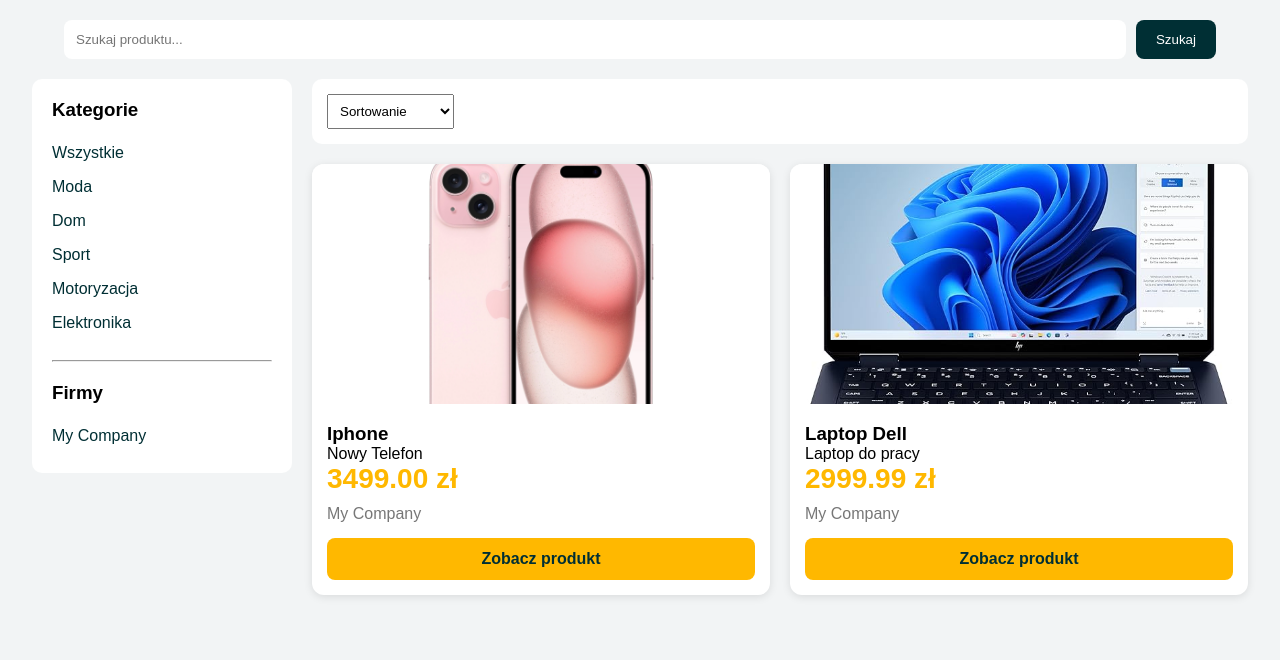
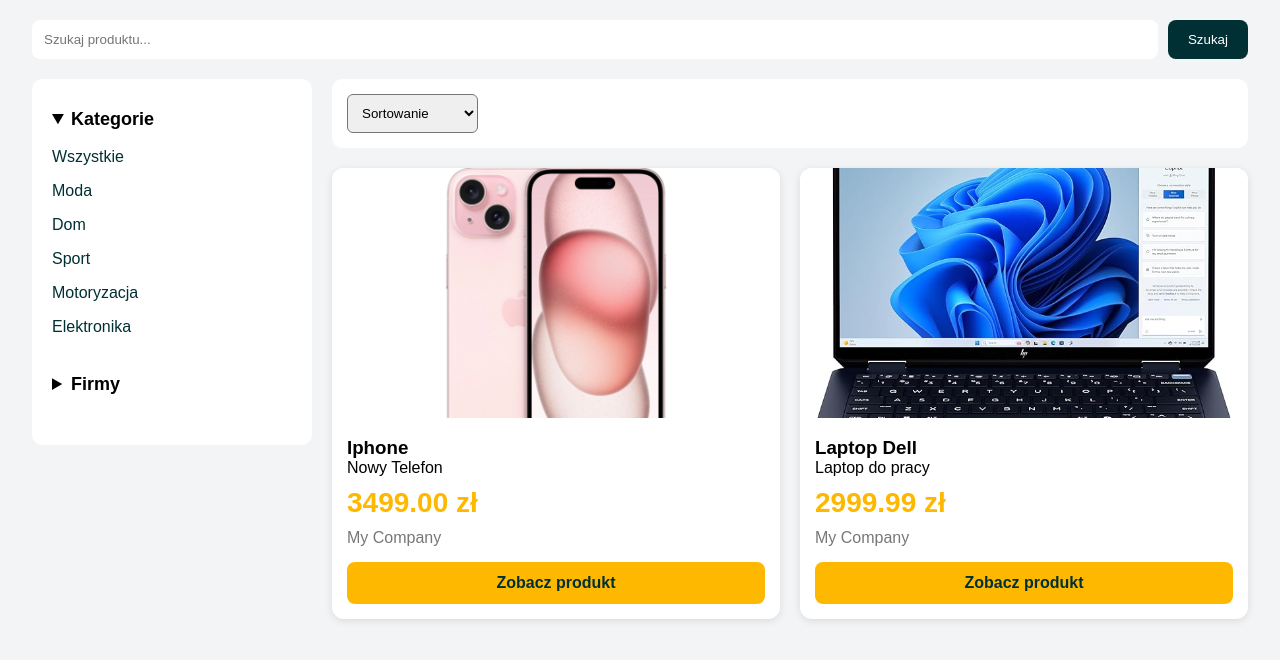
Before and after one commit to c0ntl1e/allegro-clone, a Django app: page / in a window 1280 px wide. Shown: the part 65-725 px from the top of the page. Run offline with Django 5.2, Linux system fonts and the light colour scheme; data comes from the database, SQL or seed files in the repository.

Commit message:
Update homepage filters

```diff
--- a/products/templates/products/homepage.html
+++ b/products/templates/products/homepage.html
@@ -53,124 +52,97 @@
 }
 
 .search-bar{
-
-    width:90%;
+    width:95%;
     margin:20px auto;
-
     display:flex;
     gap:10px;
 }
 
 .search-bar input{
-
     flex:1;
-
     padding:12px;
-
     border:none;
     border-radius:8px;
 }
 
 .search-bar button{
-
     padding:12px 20px;
-
     border:none;
-
     background:#002f34;
     color:white;
-
     border-radius:8px;
-
     cursor:pointer;
 }
 
 .content{
-
     width:95%;
     margin:auto;
-
     display:flex;
-
     gap:20px;
 }
 
 .sidebar{
-
-    width:260px;
-
+    width:280px;
     background:white;
-
     padding:20px;
-
     border-radius:10px;
-
     height:fit-content;
 }
 
-.sidebar h3{
-    margin-bottom:15px;
+.sidebar details{
+    margin-bottom:20px;
+}
+
+.sidebar summary{
+    cursor:pointer;
+    font-size:18px;
+    font-weight:bold;
+    padding:10px 0;
 }
 
 .sidebar a{
+    display:block;
+    padding:8px 0;
+    color:#002f34;
+    text-decoration:none;
+}
 
-    display:block;
-
-    padding:8px 0;
-
-    text-decoration:none;
-
-    color:#002f34;
+.sidebar a:hover{
+    color:#ffb800;
 }
 
 .main{
-
     flex:1;
 }
 
 .sort-box{
-
     background:white;
-
     padding:15px;
-
     border-radius:10px;
-
     margin-bottom:20px;
 }
 
 .sort-box select{
-
-    padding:8px;
+    padding:10px;
+    border-radius:6px;
 }
 
 .products{
-
     display:grid;
-
-    grid-template-columns:
-    repeat(auto-fit,minmax(280px,1fr));
-
+    grid-template-columns:repeat(auto-fill,minmax(300px,1fr));
     gap:20px;
 }
 
 .product{
-
     background:white;
-
     border-radius:12px;
-
     overflow:hidden;
-
     box-shadow:0 2px 8px rgba(0,0,0,.1);
 }
 
 .product img{
-
     width:100%;
-
-    height:240px;
-
+    height:250px;
     object-fit:cover;
 }
 
@@ -179,46 +151,31 @@
 }
 
 .product-price{
-
     font-size:28px;
-
     font-weight:bold;
-
     color:#ffb800;
+    margin-top:10px;
 }
 
 .product-company{
-
     color:#777;
-
     margin-top:10px;
 }
 
 .product-button{
-
     display:block;
-
     text-align:center;
-
     background:#ffb800;
-
     color:#002f34;
-
     text-decoration:none;
-
     padding:12px;
-
     border-radius:8px;
-
     margin-top:15px;
-
     font-weight:bold;
 }
 
 </style>
-
 </head>
-
 <body>
 
 <div class="navbar">
@@ -264,29 +239,37 @@
 
     <div class="sidebar">
 
-        <h3>Kategorie</h3>
+        <details open>
 
-        <a href="/">Wszystkie</a>
+            <summary>Kategorie</summary>
+
+            <a href="/">
+                Wszystkie
+            </a>
 
             {% for category in categories %}
 
-            <a href="?category={{ category.id }}">
+                <a href="?category={{ category.id }}&company={{ selected_company }}&sort={{ selected_sort }}&q={{ query }}">
                     {{ category.name }}
                 </a>
 
             {% endfor %}
 
-        <hr style="margin:20px 0;">
+        </details>
 
-        <h3>Firmy</h3>
+        <details>
+
+            <summary>Firmy</summary>
 
             {% for company in companies %}
 
-            <a href="?company={{ company.id }}">
+                <a href="?company={{ company.id }}&category={{ selected_category }}&sort={{ selected_sort }}&q={{ query }}">
                     {{ company.name }}
                 </a>
 
             {% endfor %}
+
+        </details>
 
     </div>
 
```
Also changed, not shown: other parts of products/templates/products/homepage.html (+35 -11 lines). Lines whose indentation alone changed are shown as unchanged.
